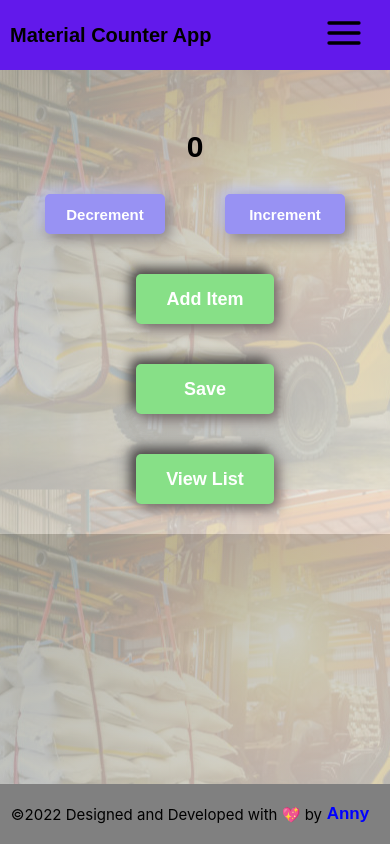
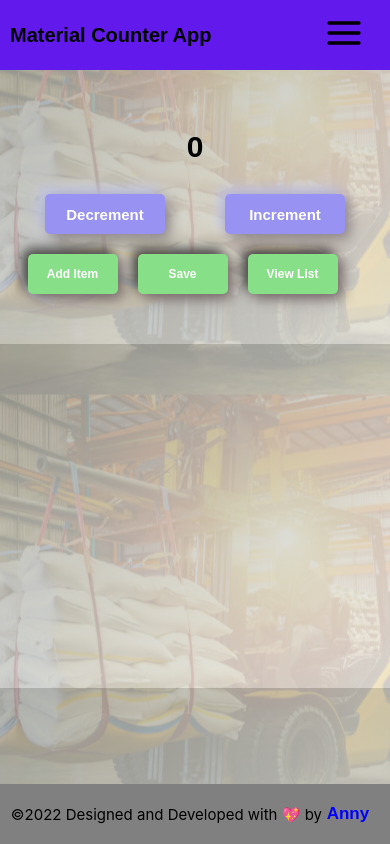
Before and after one commit to Anny85-code/material-counter, a React (Create React App) app: page /counterpage in a window 390 px wide. Built offline with nearby package versions, Linux system fonts and the light colour scheme.

Commit message:
:art: Counter btn
Update conter btn for mobile

```diff
--- a/src/counterPage/CounterPage.css
+++ b/src/counterPage/CounterPage.css
@@ -37,8 +37,17 @@
   box-shadow: 5px 5px 13px #7a6e6e, -5px -5px 13px #383636;
 }
 
-@media only screen and (max-width: 480px){
+@media only screen and (max-width: 480px) {
   .new-save-btn {
-    margin-left: 70px;
+    margin-left: -25px;
+    display: flex;
+    padding: 10px;
+  }
+
+  #save-btn {
+    width: 90px;
+    height: 40px;
+    margin: 10px;
+    font-size: 12px;
   }
 }
```
